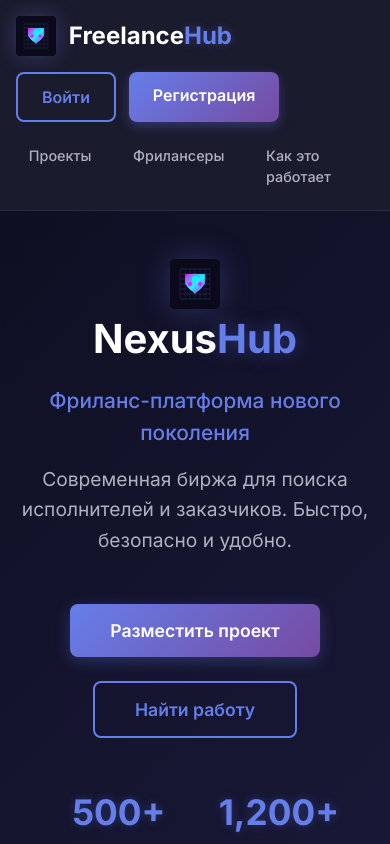
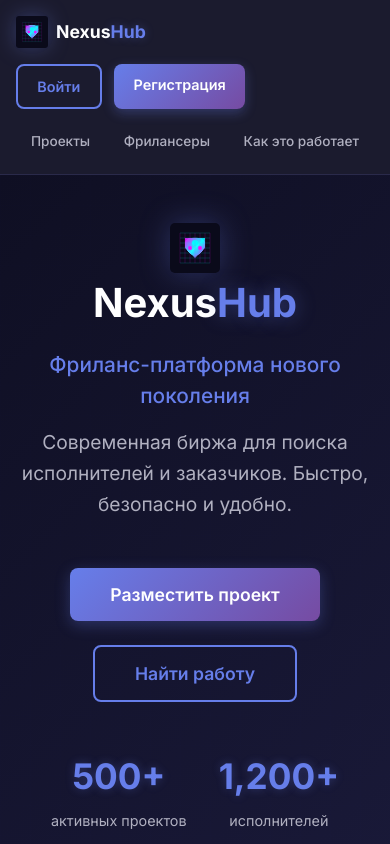
Before and after one commit to EvgenyPonomarevNova/freelance-frontend, a React (Vite) app in the folder freelance-platform/: page / in a window 390 px wide. Shown: the top 844 px of the page. Built offline with nearby package versions, Linux system fonts and the light colour scheme.

Commit message:
Updated the header based on whether the user is logged in or not

```diff
--- a/freelance-platform/src/App.jsx
+++ b/freelance-platform/src/App.jsx
@@ -9,6 +9,7 @@ import RulesPage from './pages/RulesPage/RulesPage'
 import SafetyPage from './pages/SafetyPage/SafetyPage'
 import AuthPage from './pages/AuthPage/AuthPage'
 import ProfilePage from './pages/ProfilePage/ProfilePage'
+import CreateProjectPage from './pages/CreateProjectPage/CreateProjectPage'
 import { BrowserRouter as Router, Routes, Route } from 'react-router-dom'
 
 function App() {
@@ -27,6 +28,7 @@ function App() {
             <Route path="/login" element={<AuthPage />} />
             <Route path="/profile" element={<ProfilePage />} />
             <Route path="/profile-setup" element={<ProfilePage />} />
+            <Route path="/create-project" element={<CreateProjectPage />} />
           </Routes>
           <Footer />
         </div>
--- a/freelance-platform/src/components/Footer/Footer.jsx
+++ b/freelance-platform/src/components/Footer/Footer.jsx
@@ -5,7 +5,7 @@ function Footer() {
   return (
     <footer className="footer">
       <div className="logo">
-        <img src="/images/logo.svg" alt="NexusHub" className="logo-img" />
+        <img src="/images/logo/logo.svg" alt="NexusHub" className="logo-img" />
         <h1>Freelance<span className="logo-accent">Hub</span></h1>
       </div>
       <nav className="footer-nav">
--- a/freelance-platform/src/components/Header/Header.jsx
+++ b/freelance-platform/src/components/Header/Header.jsx
@@ -1,23 +1,76 @@
+import { Link } from 'react-router-dom'
+import { useUser } from '../../contexts/UserContext'
 import "./Header.scss";
-import { Link } from 'react-router-dom'
 
 function Header() {
+  const { user, logout } = useUser()
+
+  const handleLogout = () => {
+    logout()
+  }
+
   return (
     <header className="header">
       <div className="logo">
-        <img src="/images/logo/logo.svg" alt="NexusHub" className="logo-img" />
-        <h1>
-          Freelance<span className="logo-accent">Hub</span>
-        </h1>
+        <Link to="/">
+          <img src="/images/logo/logo.svg" alt="NexusHub" className="logo-img" />
+          <h1>Nexus<span className="logo-accent">Hub</span></h1>
+        </Link>
       </div>
+
       <nav className="nav">
-        <Link to="/projects">Проекты</Link>
-        <Link to="/freelancers">Фрилансеры</Link>
-        <Link to="/how-it-works">Как это работает</Link>
+        <Link to="/projects" className="nav-link">Проекты</Link>
+        <Link to="/freelancers" className="nav-link">Фрилансеры</Link>
+        <Link to="/how-it-works" className="nav-link">Как это работает</Link>
       </nav>
-      <div className="auth-buttons">
-        <Link to="/login" className="login-btn">Войти</Link>
-        <Link to="/register" className="register-btn">Регистрация</Link>
+
+      <div className="header-actions">
+        {user ? (
+          // Если пользователь авторизован
+          <div className="user-section">
+            {/* Кнопка создания проекта для заказчиков */}
+            {user.role === 'client' && (
+              <Link to="/create-project" className="create-project-btn">
+                <span className="btn-icon">+</span>
+                Создать проект
+              </Link>
+            )}
+
+            {/* Меню пользователя */}
+            <div className="user-menu">
+              <Link to="/profile" className="profile-link">
+                <span className="avatar">
+                  {user.profile?.name?.split(' ').map(n => n[0]).join('') || 'U'}
+                </span>
+                <span className="user-name">
+                  {user.profile?.name || 'Пользователь'}
+                </span>
+              </Link>
+
+              <div className="dropdown-menu">
+                <Link to="/profile" className="dropdown-item">
+                  👤 Мой профиль
+                </Link>
+                <Link to="/my-projects" className="dropdown-item">
+                  💼 Мои проекты
+                </Link>
+                <Link to="/settings" className="dropdown-item">
+                  ⚙️ Настройки
+                </Link>
+                <div className="dropdown-divider"></div>
+                <button onClick={handleLogout} className="dropdown-item logout">
+                  🚪 Выйти
+                </button>
+              </div>
+            </div>
+          </div>
+        ) : (
+          // Если пользователь не авторизован
+          <div className="auth-section">
+            <Link to="/login" className="login-btn">Войти</Link>
+            <Link to="/register" className="register-btn">Регистрация</Link>
+          </div>
+        )}
       </div>
     </header>
   );
--- a/freelance-platform/src/components/Header/Header.scss
+++ b/freelance-platform/src/components/Header/Header.scss
@@ -1,4 +1,4 @@
-@import url("https://fonts.googleapis.com/css2?family=Inter:wght@300;400;500;600;700&display=swap");
+@import url('https://fonts.googleapis.com/css2?family=Inter:wght@300;400;500;600;700&display=swap');
 
 .header {
   display: flex;
@@ -11,12 +11,14 @@
   position: sticky;
   top: 0;
   z-index: 1000;
-  font-family: "Inter", sans-serif;
+  font-family: 'Inter', sans-serif;
 
   .logo {
+    a {
       display: flex;
       align-items: center;
       gap: 0.8rem;
+      text-decoration: none;
 
       .logo-img {
         width: 40px;
@@ -36,12 +38,13 @@
         }
       }
     }
+  }
 
   .nav {
     display: flex;
     gap: 2rem;
 
-    a {
+    .nav-link {
       text-decoration: none;
       color: #b0b0c0;
       font-weight: 500;
@@ -57,28 +60,26 @@
     }
   }
 
-  .auth-buttons {
+  .header-actions {
+    display: flex;
+    align-items: center;
+    gap: 1.5rem;
+
+    .auth-section {
       display: flex;
       gap: 1rem;
-
-    // Стили для ссылок-кнопок
-    a {
-      padding: 0.7rem 1.5rem;
-      border: none;
-      border-radius: 8px;
-      cursor: pointer;
-      font-weight: 600;
-      font-family: "Inter", sans-serif;
-      transition: all 0.3s ease;
-      text-decoration: none;
-      display: inline-block;
-      text-align: center;
-    }
 
       .login-btn {
         background: transparent;
         color: #667eea;
         border: 2px solid #667eea;
+        padding: 0.7rem 1.5rem;
+        border-radius: 8px;
+        font-weight: 600;
+        cursor: pointer;
+        transition: all 0.3s ease;
+        text-decoration: none;
+        font-family: 'Inter', sans-serif;
 
         &:hover {
           background: rgba(102, 126, 234, 0.1);
@@ -90,6 +91,14 @@
       .register-btn {
         background: linear-gradient(135deg, #667eea, #764ba2);
         color: white;
+        border: none;
+        padding: 0.7rem 1.5rem;
+        border-radius: 8px;
+        font-weight: 600;
+        cursor: pointer;
+        transition: all 0.3s ease;
+        text-decoration: none;
+        font-family: 'Inter', sans-serif;
         box-shadow: 0 4px 12px rgba(102, 126, 234, 0.3);
 
         &:hover {
@@ -98,34 +107,274 @@
         }
       }
     }
+
+    .user-section {
+      display: flex;
+      align-items: center;
+      gap: 1.5rem;
+
+      .create-project-btn {
+        background: linear-gradient(135deg, #27ae60, #2ecc71);
+        color: white;
+        padding: 0.7rem 1.5rem;
+        border-radius: 8px;
+        text-decoration: none;
+        font-weight: 600;
+        transition: all 0.3s ease;
+        display: flex;
+        align-items: center;
+        gap: 0.5rem;
+        font-family: 'Inter', sans-serif;
+
+        .btn-icon {
+          font-size: 1.2rem;
+          font-weight: bold;
+        }
+
+        &:hover {
+          transform: translateY(-2px);
+          box-shadow: 0 6px 20px rgba(39, 174, 96, 0.3);
+        }
+      }
+
+      .user-menu {
+        position: relative;
+
+        .profile-link {
+          display: flex;
+          align-items: center;
+          gap: 0.8rem;
+          text-decoration: none;
+          padding: 0.5rem 1rem;
+          border-radius: 8px;
+          transition: all 0.3s ease;
+          cursor: pointer;
+
+          .avatar {
+            width: 36px;
+            height: 36px;
+            border-radius: 50%;
+            background: linear-gradient(135deg, #667eea, #764ba2);
+            display: flex;
+            align-items: center;
+            justify-content: center;
+            color: white;
+            font-weight: 600;
+            font-size: 0.9rem;
+          }
+
+          .user-name {
+            color: #ffffff;
+            font-weight: 500;
+            max-width: 120px;
+            overflow: hidden;
+            text-overflow: ellipsis;
+            white-space: nowrap;
+          }
+
+          &:hover {
+            background: rgba(255, 255, 255, 0.05);
+          }
+        }
+
+        .dropdown-menu {
+          position: absolute;
+          top: 100%;
+          right: 0;
+          margin-top: 0.5rem;
+          background: #1a1a2e;
+          border: 1px solid #2a2a4a;
+          border-radius: 12px;
+          padding: 0.5rem;
+          min-width: 200px;
+          box-shadow: 0 10px 30px rgba(0, 0, 0, 0.3);
+          opacity: 0;
+          visibility: hidden;
+          transform: translateY(-10px);
+          transition: all 0.3s ease;
+          z-index: 1001;
+
+          &::before {
+            content: '';
+            position: absolute;
+            top: -6px;
+            right: 20px;
+            width: 12px;
+            height: 12px;
+            background: #1a1a2e;
+            border-left: 1px solid #2a2a4a;
+            border-top: 1px solid #2a2a4a;
+            transform: rotate(45deg);
+          }
+
+          .dropdown-item {
+            display: block;
+            width: 100%;
+            padding: 0.8rem 1rem;
+            text-decoration: none;
+            color: #b0b0c0;
+            border-radius: 6px;
+            transition: all 0.3s ease;
+            border: none;
+            background: none;
+            font-family: 'Inter', sans-serif;
+            font-size: 0.95rem;
+            text-align: left;
+            cursor: pointer;
+
+            &:hover {
+              background: rgba(102, 126, 234, 0.1);
+              color: #ffffff;
+            }
+
+            &.logout {
+              color: #e74c3c;
+
+              &:hover {
+                background: rgba(231, 76, 60, 0.1);
+              }
+            }
+          }
+
+          .dropdown-divider {
+            height: 1px;
+            background: #2a2a4a;
+            margin: 0.5rem 0;
+          }
+        }
+
+        &:hover .dropdown-menu {
+          opacity: 1;
+          visibility: visible;
+          transform: translateY(0);
+        }
+      }
+    }
+  }
 }
 
 // Адаптивность
+@media (max-width: 1024px) {
+  .header {
+    padding: 1rem;
+
+    .nav {
+      gap: 1rem;
+
+      .nav-link {
+        padding: 0.4rem 0.8rem;
+        font-size: 0.9rem;
+      }
+    }
+
+    .header-actions {
+      gap: 1rem;
+    }
+  }
+}
+
 @media (max-width: 768px) {
   .header {
-    padding: 1rem;
     flex-wrap: wrap;
     gap: 1rem;
+
+    .logo {
+      a h1 {
+        font-size: 1.3rem;
+      }
+    }
 
     .nav {
       order: 3;
       width: 100%;
       justify-content: center;
-      gap: 1rem;
+      gap: 0.5rem;
 
-      a {
+      .nav-link {
         padding: 0.4rem 0.8rem;
+        font-size: 0.85rem;
+      }
+    }
+
+    .header-actions {
+      .auth-section {
+        gap: 0.8rem;
+
+        .login-btn,
+        .register-btn {
+          padding: 0.6rem 1.2rem;
           font-size: 0.9rem;
         }
       }
 
-    .auth-buttons {
-      gap: 0.8rem;
+      .user-section {
+        gap: 1rem;
 
-      button {
-        padding: 0.6rem 1.2rem;
+        .create-project-btn {
+          padding: 0.6rem 1rem;
           font-size: 0.9rem;
+
+          .btn-icon {
+            font-size: 1rem;
+          }
+        }
+
+        .user-menu {
+          .profile-link {
+            padding: 0.4rem 0.8rem;
+
+            .user-name {
+              display: none;
+            }
+
+            .avatar {
+              width: 32px;
+              height: 32px;
+              font-size: 0.8rem;
+            }
+          }
+
+          .dropdown-menu {
+            right: -50px;
+            min-width: 180px;
+
+            &::before {
+              right: 60px;
             }
           }
         }
       }
+    }
+  }
+}
+
+@media (max-width: 480px) {
+  .header {
+    .logo {
+      a {
+        gap: 0.5rem;
+
+        .logo-img {
+          width: 32px;
+          height: 32px;
+        }
+
+        h1 {
+          font-size: 1.1rem;
+        }
+      }
+    }
+
+    .header-actions {
+      .user-section {
+        .create-project-btn {
+          span:not(.btn-icon) {
+            display: none;
+          }
+
+          padding: 0.6rem;
+        }
+      }
+    }
+  }
+}
```
Also changed, not shown: freelance-platform/src/pages/CreateProjectPage/CreateProjectPage.jsx (added, +29 -0 lines), freelance-platform/src/pages/CreateProjectPage/CreateProjectPage.scss (added, +16 -0 lines). Lines whose indentation alone changed are shown as unchanged.
